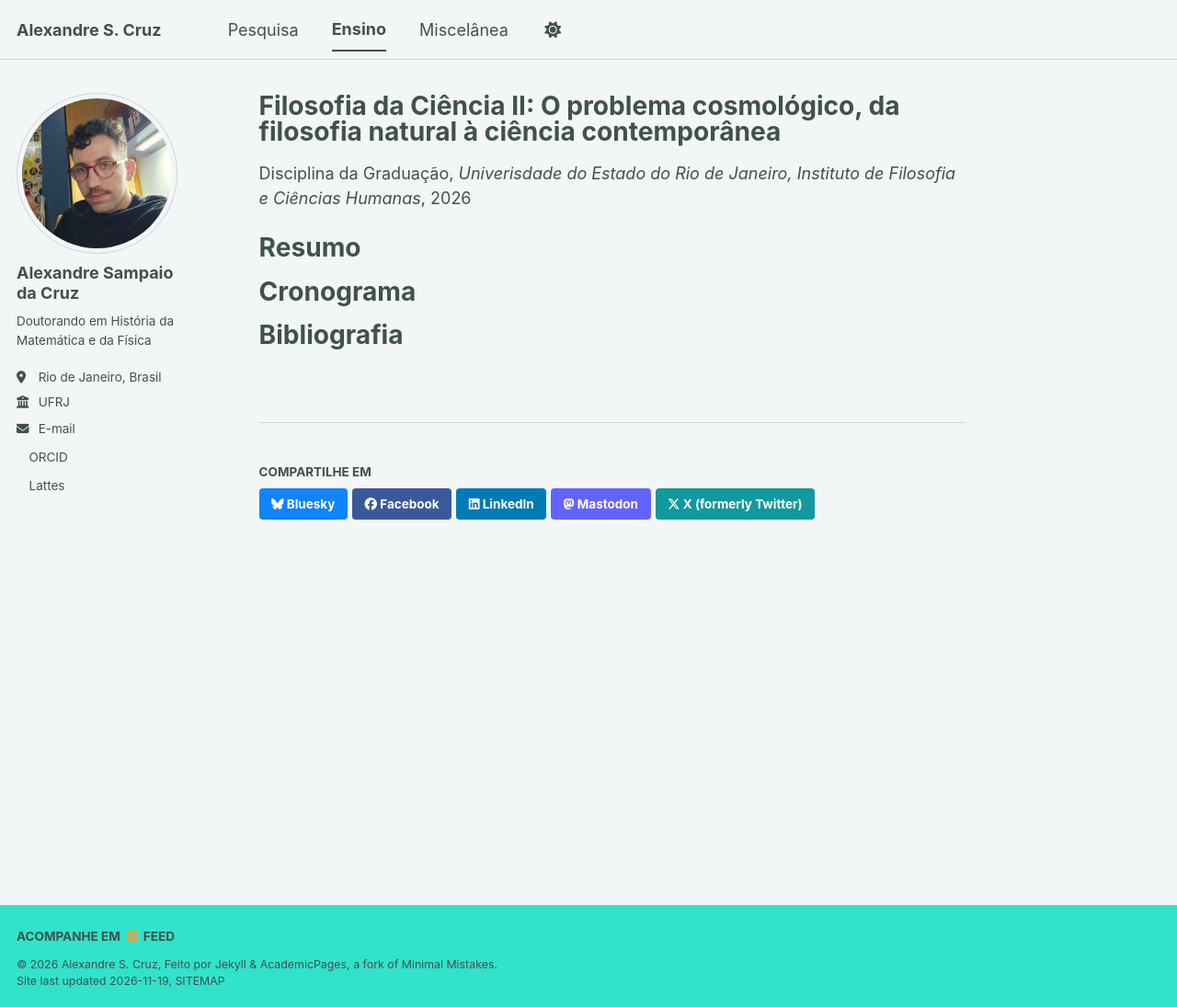
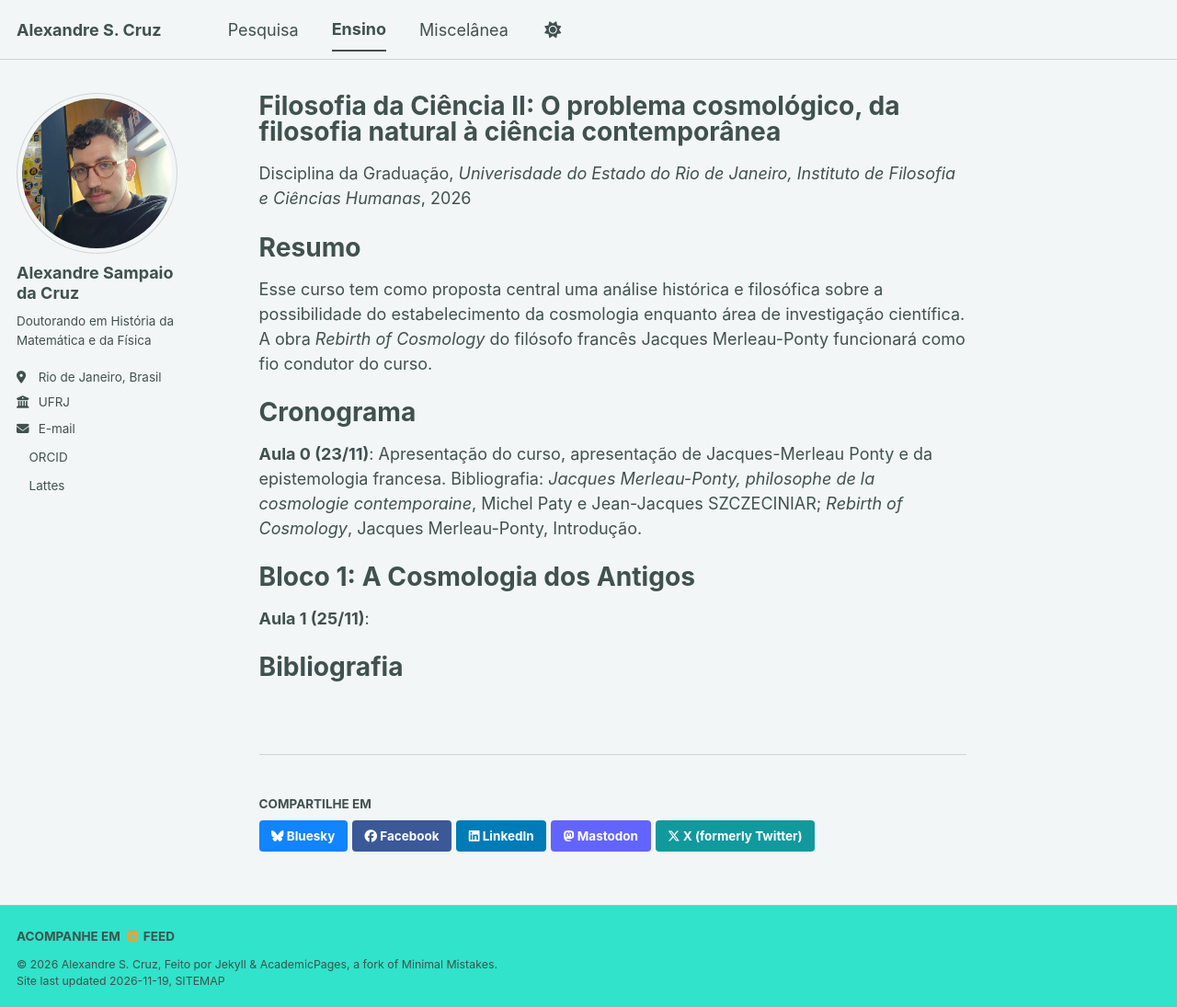
Before and after one commit to alexndr-sc/alexndr-sc.github.io, a Jekyll site: the page built from _teaching/2014-spring-teaching-1.md, in a window 1280 px wide and 1095 px high. Shown: the whole window at 92% size. Built offline with Jekyll 4.4.1, drawn with Linux system fonts in a browser that asks for light colours; a script bundle is joined from its source files by our own code; a style sheet for code colours, icons or effects is not loaded.

Commit message:
Update 2014-spring-teaching-1.md

```diff
--- a/_teaching/2014-spring-teaching-1.md
+++ b/_teaching/2014-spring-teaching-1.md
@@ -11,8 +11,20 @@ date: 2026-11-18
 Resumo
 ======
 
+Esse curso tem como proposta central uma análise histórica e filosófica sobre a possibilidade do estabelecimento da cosmologia enquanto área de investigação científica. A obra _Rebirth of Cosmology_ do filósofo francês Jacques Merleau-Ponty funcionará como fio condutor do curso.
+
 Cronograma
 ======
 
+**Aula 0 (23/11)**: Apresentação do curso, apresentação de Jacques-Merleau Ponty e da epistemologia francesa. Bibliografia: _Jacques Merleau-Ponty, philosophe de la
+cosmologie contemporaine_, Michel Paty e Jean-Jacques SZCZECINIAR; _Rebirth of Cosmology_, Jacques Merleau-Ponty, Introdução.
+
+
+# Bloco 1: A Cosmologia dos Antigos
+
+**Aula 1 (25/11)**:
+
+
+
 Bibliografia
 ======
```
